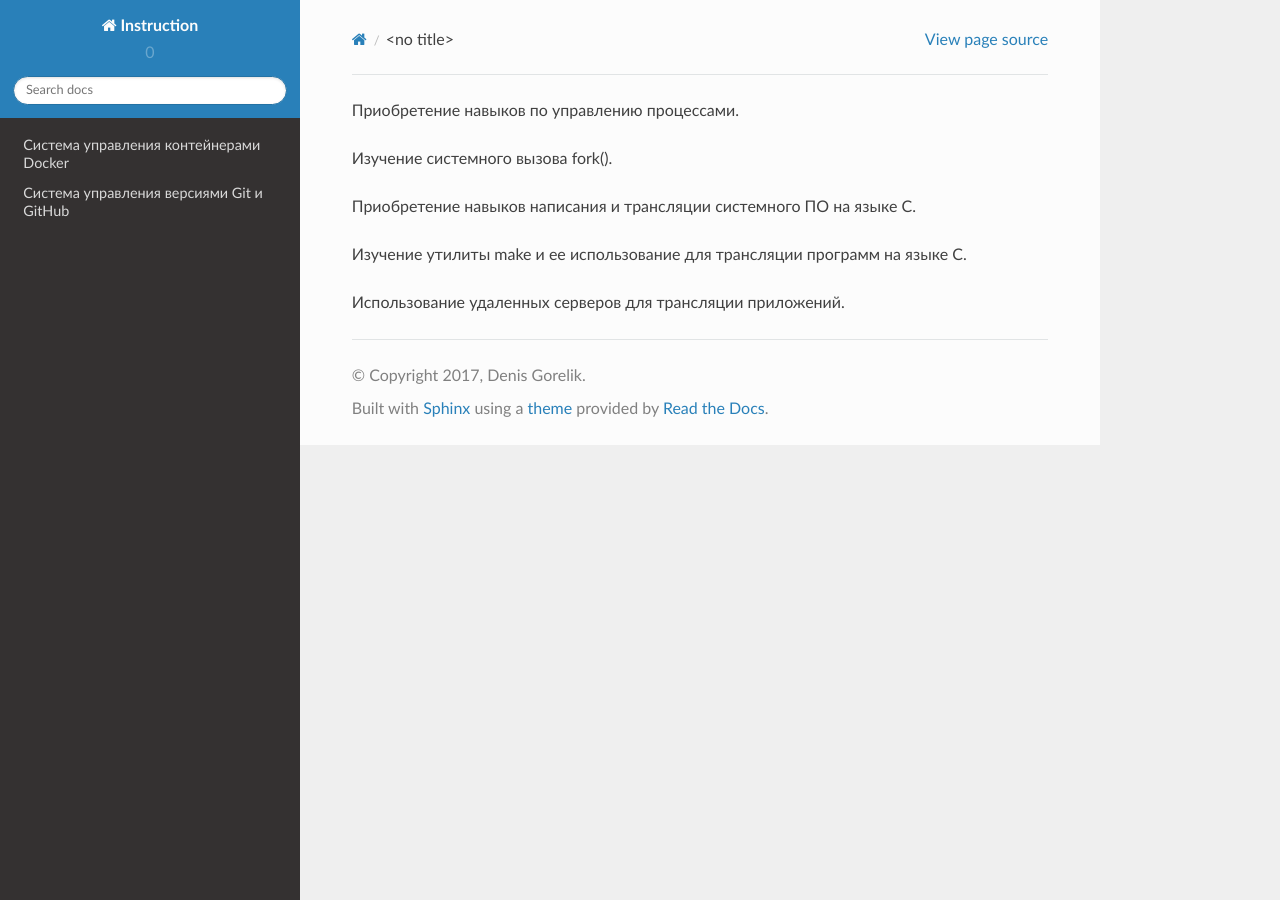
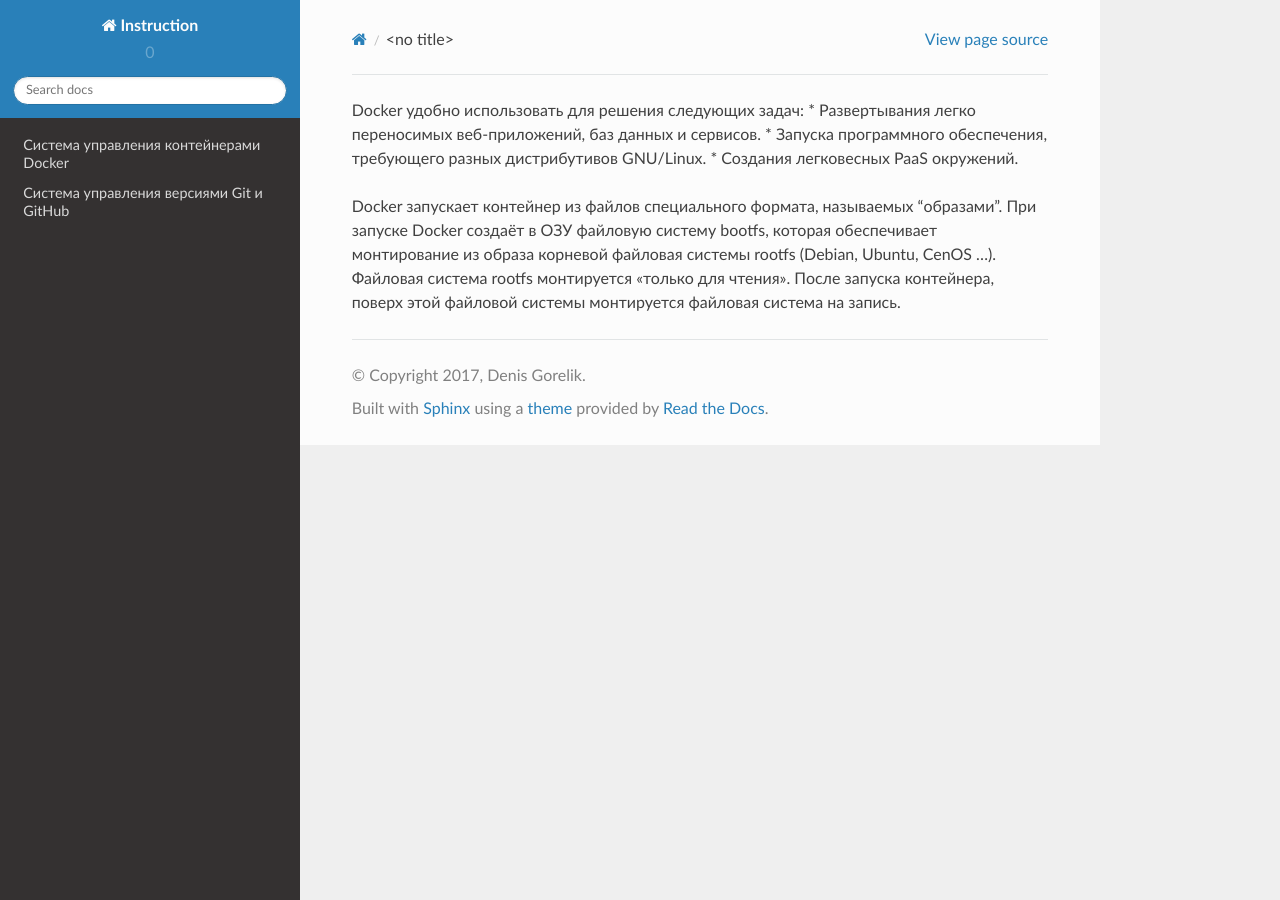
Before and after one commit to den5509/inst_part1_part2, a Sphinx documentation site: the page built from docs/text/041_Part1Goal.rst, in a window 1280 px wide. Built offline with Sphinx 7.4.7 and the Read the Docs theme 2.0.0, drawn with Linux system fonts in a browser that asks for light colours.

Commit message:
Update 041_Part1Goal.rst

```diff
--- a/docs/text/041_Part1Goal.rst
+++ b/docs/text/041_Part1Goal.rst
@@ -1,5 +1,6 @@
-* Приобретение навыков по управлению процессами.
-* Изучение системного вызова fork().
-* Приобретение навыков написания и трансляции системного ПО на языке C.
-* Изучение утилиты make и ее использование для трансляции программ на языке C.
-* Использование удаленных серверов для трансляции приложений.
+Docker удобно использовать для решения следующих задач:
+* Развертывания легко переносимых веб-приложений, баз данных и сервисов.
+* Запуска программного обеспечения, требующего разных дистрибутивов GNU/Linux.
+* Создания легковесных PaaS окружений.
+
+Docker запускает контейнер из файлов специального формата, называемых “образами”. При запуске Docker создаёт в ОЗУ файловую систему bootfs, которая обеспечивает монтирование из образа корневой файловая системы rootfs (Debian, Ubuntu, CenOS ...). Файловая система rootfs монтируется «только для чтения». После запуска контейнера, поверх этой файловой системы монтируется файловая система на запись.
```
